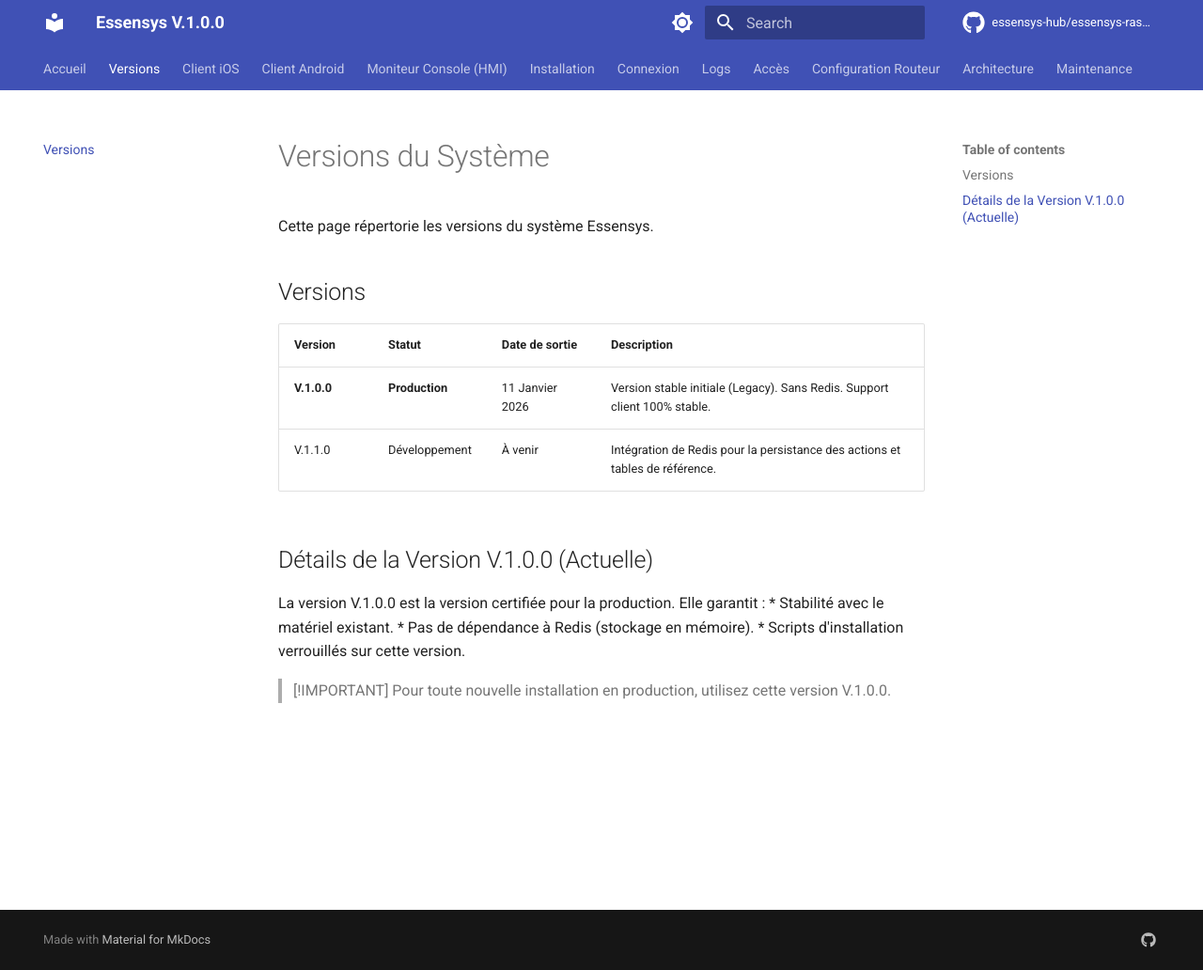
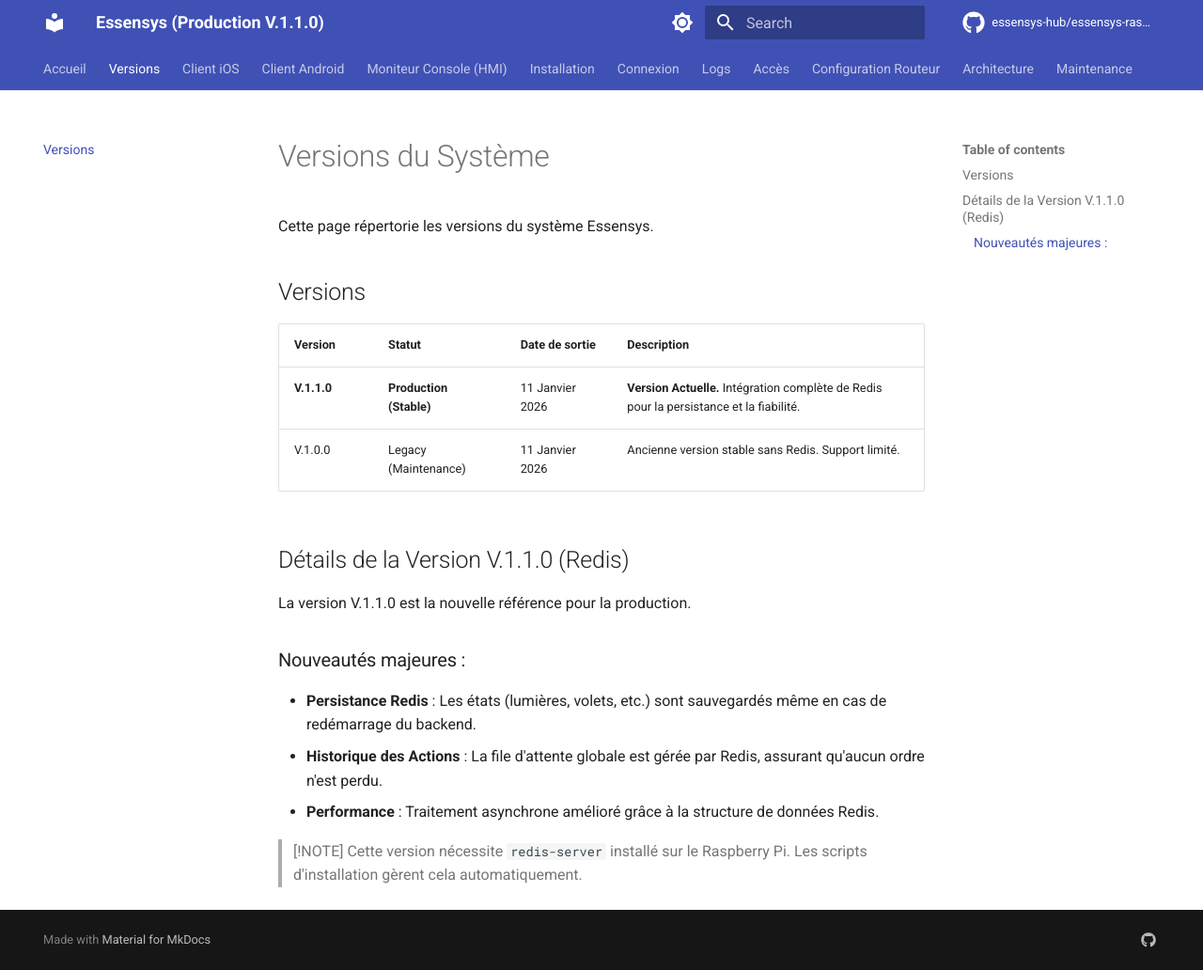
Before and after one commit to essensys-hub/essensys-raspberry-install, an MkDocs documentation site: the page built from docs/versions.md, in a window 1280 px wide and 1032 px high. Shown: the whole window at 94% size. Built offline with MkDocs 1.6.1 and Material for MkDocs 9.7.7, drawn with Linux system fonts in a browser that asks for light colours; comment, search, counter and statistics services are not loaded; the version menu is left out.

Commit message:
Docs: Set Production to V.1.1.0 (Redis)

```diff
--- a/docs/versions.md
+++ b/docs/versions.md
@@ -6,15 +6,17 @@
 
 | Version | Statut | Date de sortie | Description |
 | :--- | :--- | :--- | :--- |
-| **V.1.0.0** | **Production** | 11 Janvier 2026 | Version stable initiale (Legacy). Sans Redis. Support client 100% stable. |
-| V.1.1.0 | Développement | À venir | Intégration de Redis pour la persistance des actions et tables de référence. |
+| **V.1.1.0** | **Production (Stable)** | 11 Janvier 2026 | **Version Actuelle.** Intégration complète de Redis pour la persistance et la fiabilité. |
+| V.1.0.0 | Legacy (Maintenance) | 11 Janvier 2026 | Ancienne version stable sans Redis. Support limité. |
 
-## Détails de la Version V.1.0.0 (Actuelle)
+## Détails de la Version V.1.1.0 (Redis)
 
-La version V.1.0.0 est la version certifiée pour la production. Elle garantit :
-*   Stabilité avec le matériel existant.
-*   Pas de dépendance à Redis (stockage en mémoire).
-*   Scripts d'installation verrouillés sur cette version.
+La version V.1.1.0 est la nouvelle référence pour la production.
 
-> [!IMPORTANT]
-> Pour toute nouvelle installation en production, utilisez cette version V.1.0.0.
+### Nouveautés majeures :
+*   **Persistance Redis** : Les états (lumières, volets, etc.) sont sauvegardés même en cas de redémarrage du backend.
+*   **Historique des Actions** : La file d'attente globale est gérée par Redis, assurant qu'aucun ordre n'est perdu.
+*   **Performance** : Traitement asynchrone amélioré grâce à la structure de données Redis.
+
+> [!NOTE]
+> Cette version nécessite `redis-server` installé sur le Raspberry Pi. Les scripts d'installation gèrent cela automatiquement.
--- a/mkdocs.yml
+++ b/mkdocs.yml
@@ -1,4 +1,4 @@
-site_name: Essensys V.1.0.0
+site_name: Essensys (Production V.1.1.0)
 site_description: Documentation complète pour l'installation et la configuration d'Essensys sur Raspberry Pi 4
 site_author: Essensys Team
 site_url: https://essensys-hub.github.io/essensys-raspberry-install
```
